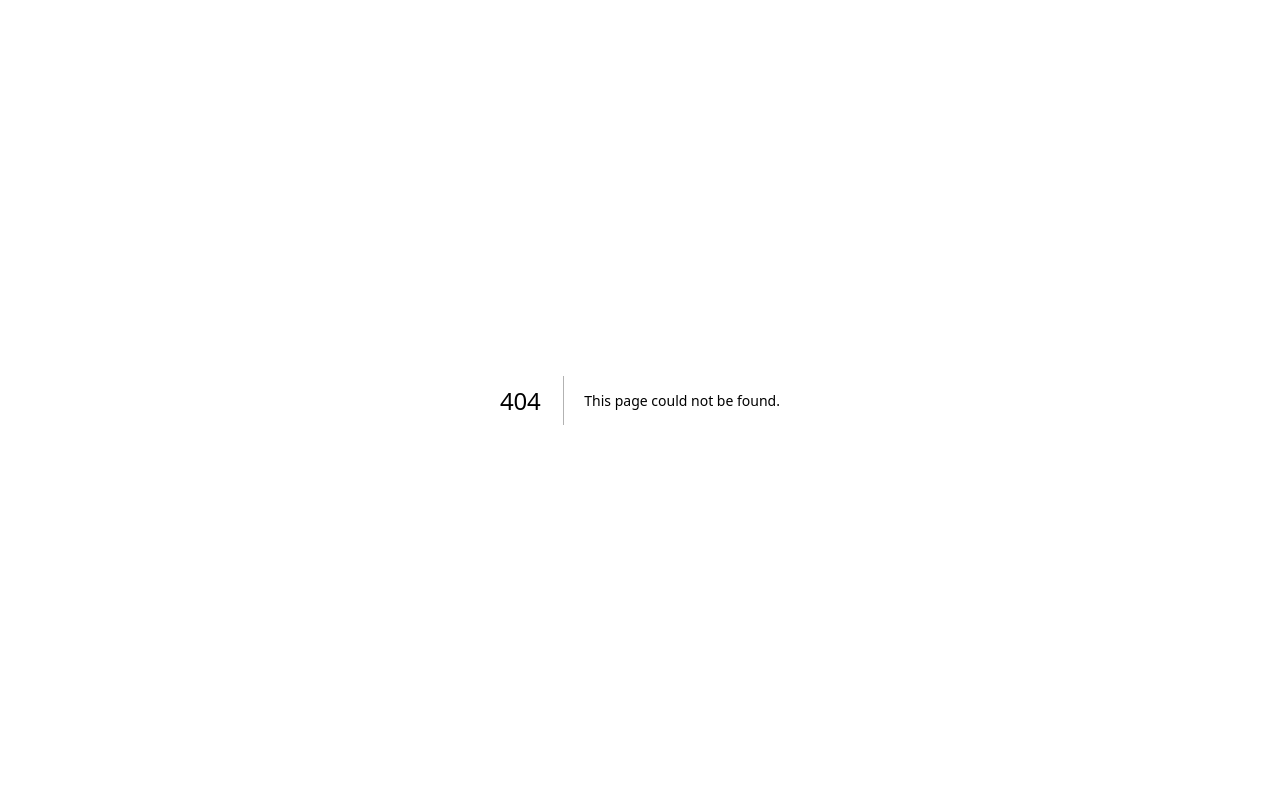
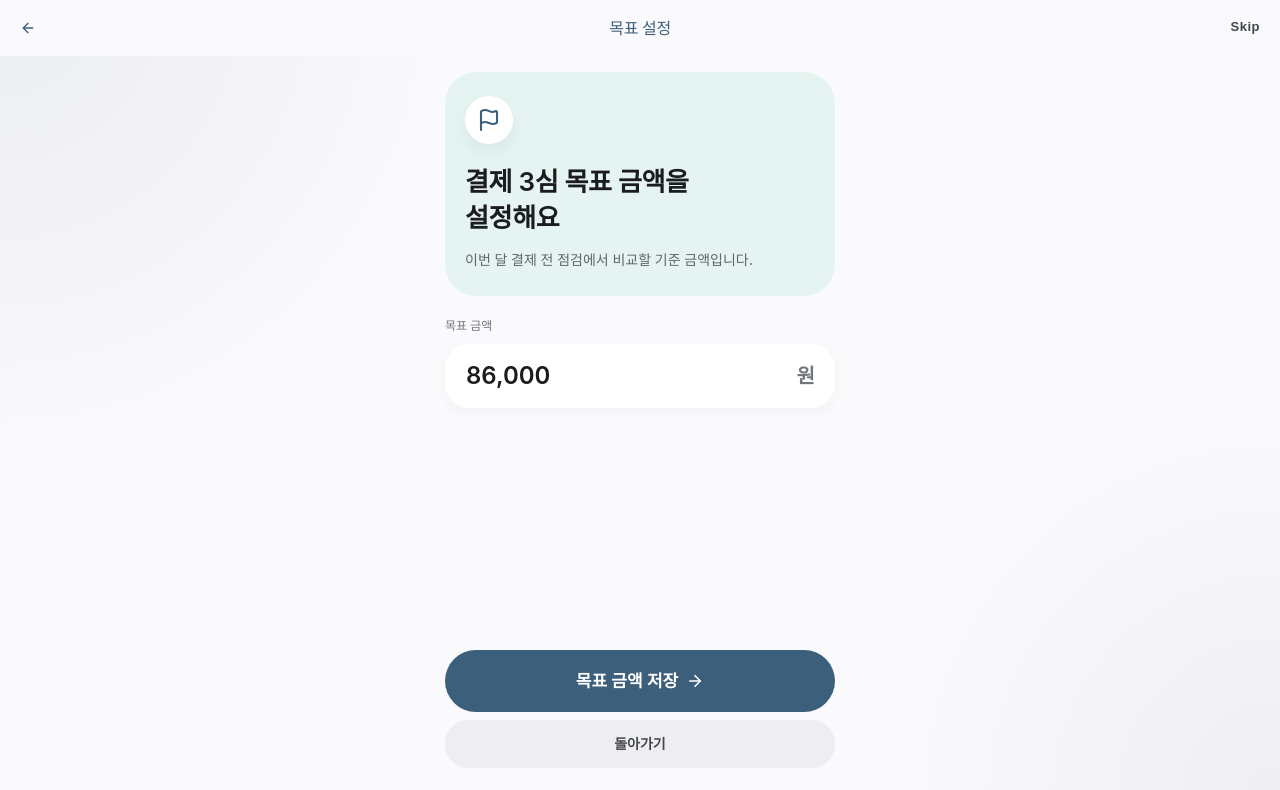
Before and after one commit to The-Myeotzari/focusdam, a Next.js app: page /payment-third-review/goal-setting in a window 1280 px wide. Before the commit this address had no page. Shown: the top 790 px of the page. Built offline with nearby package versions, Linux system fonts and the light colour scheme.

Commit message:
feat: 결제 3심 목표 금액 설정 페이지 구현 #7

```diff
--- /dev/null
+++ b/src/app/payment-third-review/goal-setting/page.tsx
@@ -0,0 +1,11 @@
+import type { Metadata } from 'next';
+
+import { PaymentThirdReviewGoalSettingPage } from '@/features/payment-third-review-goal-setting';
+
+export const metadata: Metadata = {
+  title: '결제 3심 목표 설정',
+};
+
+export default function Page() {
+  return <PaymentThirdReviewGoalSettingPage />;
+}
--- /dev/null
+++ b/src/features/payment-third-review-goal-setting/index.ts
@@ -0,0 +1 @@
+export { PaymentThirdReviewGoalSettingPage } from './ui/payment-third-review-goal-setting-page';
--- /dev/null
+++ b/src/features/payment-third-review-goal-setting/ui/payment-third-review-goal-setting-page.tsx
@@ -0,0 +1,64 @@
+import { ArrowRight, Flag } from 'lucide-react';
+
+import { SiteButton, SiteInput, SiteTopBar } from '@/shared/ui';
+import { PAYMENT_REVIEW_OVERVIEW } from '@/widgets/payment-third-review-home/model/payment-third-review-home.constants';
+
+// 결제 3심 목표 금액을 설정하는 UI 화면을 렌더링합니다.
+export function PaymentThirdReviewGoalSettingPage() {
+  return (
+    <>
+      <SiteTopBar
+        title="목표 설정"
+        backHref="/payment-third-review"
+        skipHref="/payment-third-review"
+      />
+      <main className="mx-auto flex min-h-[calc(100svh-56px)] w-full max-w-[430px] flex-col gap-5 px-5 pb-8 pt-4">
+        <section className="rounded-[32px] bg-[#e6f4f1] px-5 py-6">
+          <span className="grid size-12 place-items-center rounded-full bg-white text-[#3c5f7c] shadow-[0_8px_18px_rgba(60,95,124,0.08)]">
+            <Flag size={24} strokeWidth={2.1} aria-hidden="true" />
+          </span>
+          <h1 className="mt-5 text-[26px] font-semibold leading-9 text-[#1a1c1e]">
+            결제 3심 목표 금액을
+            <br />
+            설정해요
+          </h1>
+          <p className="mt-3 text-sm font-medium leading-6 text-[#5f656c]">
+            이번 달 결제 전 점검에서 비교할 기준 금액입니다.
+          </p>
+        </section>
+
+        <label className="grid gap-2">
+          <span className="text-xs font-medium leading-5 text-[#72777e]">목표 금액</span>
+          <span className="relative block">
+            <SiteInput
+              defaultValue={PAYMENT_REVIEW_OVERVIEW.goalAmount.replace('원', '')}
+              inputMode="numeric"
+              placeholder="예: 86,000"
+              className="!min-h-[64px] !rounded-[24px] !border-transparent !py-0 !pl-5 !pr-12 !text-[24px] !font-semibold !leading-8 !shadow-[0_4px_12px_rgba(0,0,0,0.04)]"
+            />
+            <span className="pointer-events-none absolute right-5 top-1/2 -translate-y-1/2 text-[20px] font-semibold leading-7 text-[#72777e]">
+              원
+            </span>
+          </span>
+        </label>
+
+        <div className="mt-auto grid gap-2 pt-4">
+          <SiteButton
+            href="/payment-third-review"
+            className="!min-h-[62px] !w-full !gap-2 !rounded-full !px-6 !text-[17px] !font-semibold"
+          >
+            목표 금액 저장
+            <ArrowRight size={18} strokeWidth={2.2} aria-hidden="true" />
+          </SiteButton>
+          <SiteButton
+            href="/payment-third-review"
+            variant="secondary"
+            className="!min-h-12 !w-full !rounded-full !text-sm !font-semibold"
+          >
+            돌아가기
+          </SiteButton>
+        </div>
+      </main>
+    </>
+  );
+}
```
